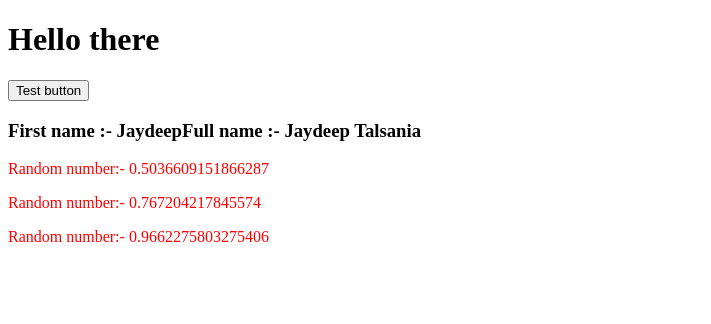
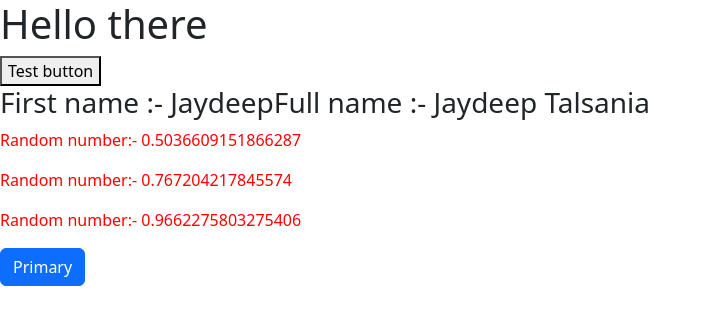
Before and after one commit to jaydeeptalsania/react-learning, a React (Vite) app: page / in a window 1280 px wide. Shown: the top 324 px of the page, without its empty margins (0-711 px from the left). Built offline with nearby package versions, Linux system fonts and the light colour scheme.

Commit message:
Added bootstrap package

```diff
--- a/package.json
+++ b/package.json
@@ -10,6 +10,7 @@
     "preview": "vite preview"
   },
   "dependencies": {
+    "bootstrap": "^5.3.3",
     "react": "^18.2.0",
     "react-dom": "^18.2.0"
   },
--- a/src/App.jsx
+++ b/src/App.jsx
@@ -1,6 +1,7 @@
 import TestComponent from "./TestComponent";
 import DynamicComponent from "./DynamicComponent";
 import ReusableComponent from "./ReusableComponent";
+import BootstrapElements from "./BootstrapElements";
 
 function App(){
   return <div>
@@ -10,6 +11,7 @@ function App(){
     <ReusableComponent/>
     <ReusableComponent/>
     <ReusableComponent/>
+    <BootstrapElements/>
   </div>
 
 }
--- /dev/null
+++ b/src/BootstrapElements.jsx
@@ -0,0 +1,9 @@
+function BootstrapElements (){
+    return(
+        <div>
+           <button type="button" class="btn btn-primary">Primary</button>
+        </div>
+    )
+}
+
+export default BootstrapElements;
--- a/src/main.jsx
+++ b/src/main.jsx
@@ -1,6 +1,7 @@
 import React from 'react'
 import ReactDOM from 'react-dom/client'
 import App from './App.jsx'
+import 'bootstrap/dist/css/bootstrap.min.css'
 
 ReactDOM.createRoot(document.getElementById('root')).render(
   <React.StrictMode>
```
Also changed, not shown: 1 other file (tests, documents, lock files or other folders).
